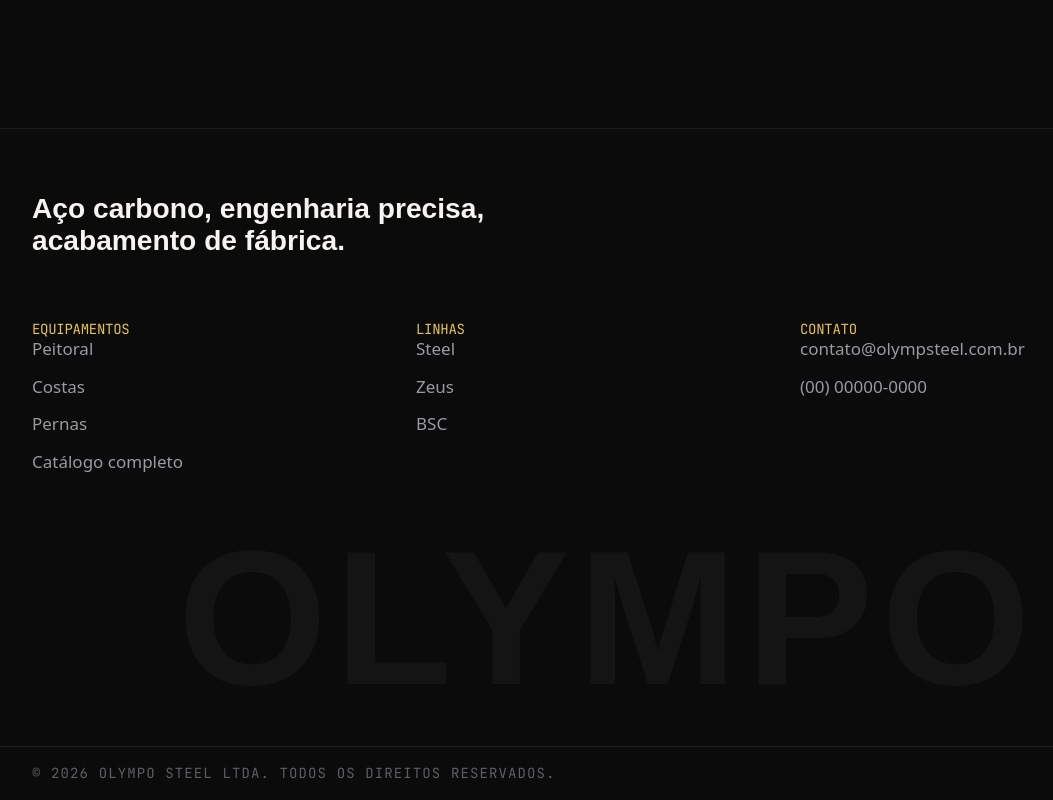
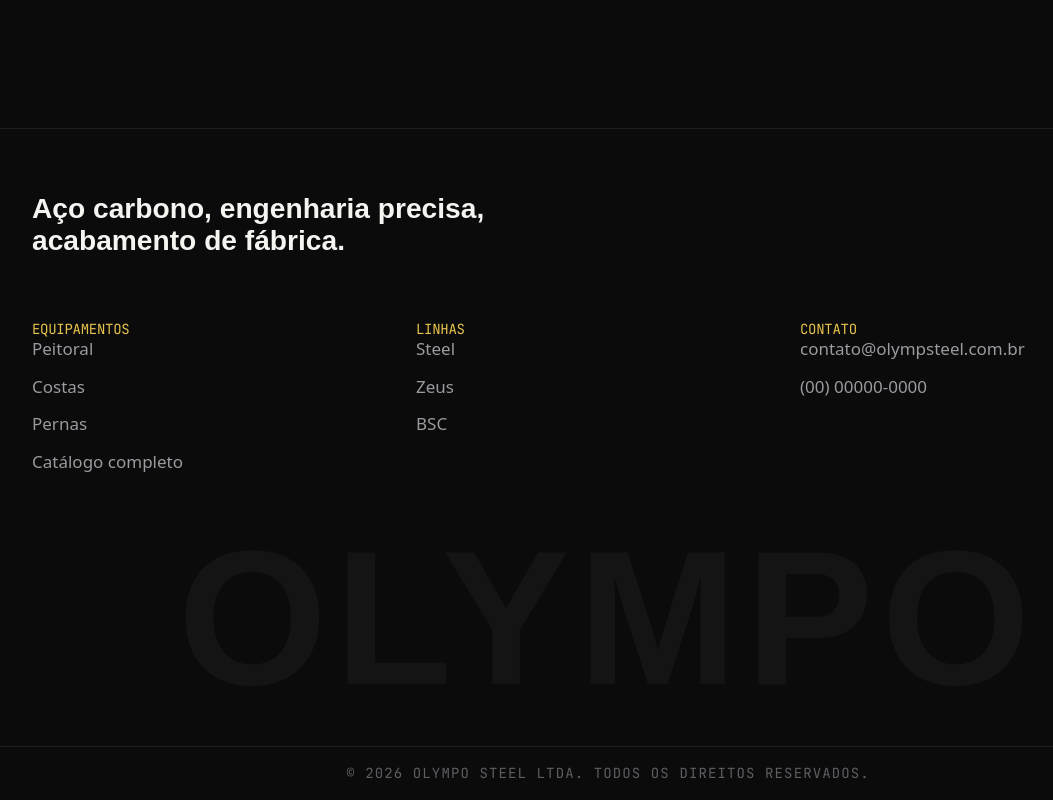
Before and after one commit to Pedrouo/lp-olypmo, a Next.js app: page / in a window 1280 px wide. Shown: the part 5734-6534 px from the top of the page, without its empty margins (32-1085 px from the left). Built offline with nearby package versions, Linux system fonts and the light colour scheme; a web font is replaced by a local one.

Commit message:
feat: aplica redirecionamento nos links de equipamentos do footer e centraliza copyright

```diff
--- a/components/Footer.tsx
+++ b/components/Footer.tsx
@@ -4,9 +4,9 @@ const navGroups = [
   {
     title: "Equipamentos",
     links: [
-      { label: "Peitoral", href: "/catalogo" },
-      { label: "Costas", href: "/catalogo" },
-      { label: "Pernas", href: "/catalogo" },
+      { label: "Peitoral", href: "/catalogo?categoria=peitoral" },
+      { label: "Costas", href: "/catalogo?categoria=costas" },
+      { label: "Pernas", href: "/catalogo?categoria=pernas" },
       { label: "Catálogo completo", href: "/catalogo" },
     ],
   },
@@ -80,7 +80,7 @@ export function Footer() {
 
       {/* Copyright */}
       <div className="container-site py-[var(--space-4)] border-t border-[var(--color-line)]">
-        <p className="mono text-[0.875rem] text-[var(--color-text-faint)] tracking-[0.08em] uppercase">
+        <p className="mono text-[0.875rem] text-[var(--color-text-faint)] tracking-[0.08em] uppercase text-center">
           © 2026 Olympo Steel Ltda. Todos os direitos reservados.
         </p>
       </div>
```
